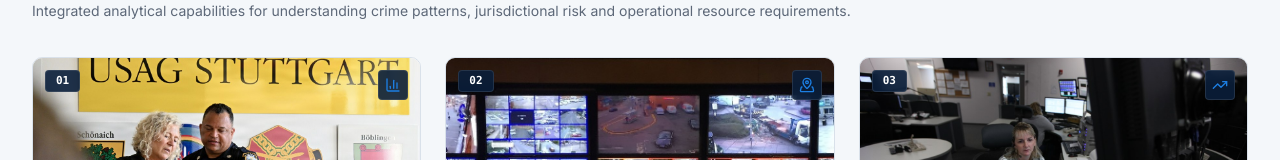
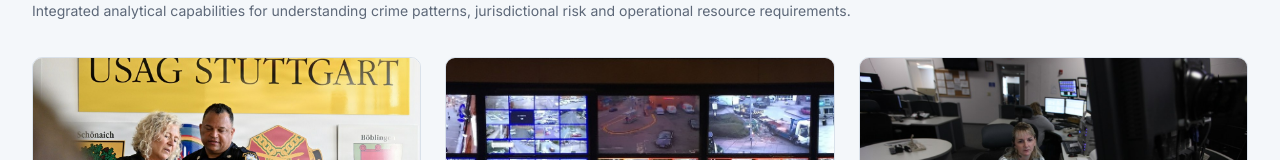
Before and after one commit to Sai-Prasanya26/Crime-Management-System, a React (Vite) app in the folder frontend/: page / in a window 1280 px wide. Shown: the part 734-894 px from the top of the page. Built offline with nearby package versions, Linux system fonts and the light colour scheme; no server answers.

Commit message:
Phase 7C.20A: Simplify capability card visuals

```diff
--- a/frontend/src/pages/LandingPage.tsx
+++ b/frontend/src/pages/LandingPage.tsx
@@ -196,7 +196,7 @@
                   aria-label={`Open ${module.title}`}
                   className="group rounded-[10px] border border-[#D9E1EA] bg-white overflow-hidden flex flex-col justify-between hover:border-[#1769AA] hover:-translate-y-0.5 hover:shadow-md transition-all duration-200 shadow-2xs h-[405px] sm:h-[420px] cursor-pointer focus:outline-none focus:ring-2 focus:ring-[#1769AA]/40 focus:ring-offset-2 block text-left"
                 >
-                  {/* Top Real Photograph: 230–235px height with Badges */}
+                  {/* Top Real Photograph: 230–235px height */}
                   <div className="relative h-[230px] sm:h-[235px] w-full overflow-hidden bg-[#0B1F3A] shrink-0">
                     <img
                       src={module.image}
@@ -206,17 +206,6 @@
                         (e.currentTarget as HTMLElement).style.display = 'none';
                       }}
                     />
-                    <div className="absolute inset-0 bg-gradient-to-t from-[#0B1F3A]/70 via-transparent to-transparent pointer-events-none" />
-
-                    {/* Top Left Numbered Badge */}
-                    <div className="absolute top-3 left-3 bg-[#0B1F3A]/90 backdrop-blur-xs px-2.5 py-0.5 rounded text-[11px] font-bold text-white border border-white/10 font-mono">
-                      <span>{module.number}</span>
-                    </div>
-
-                    {/* Top Right Lucide Icon Overlay */}
-                    <div className="absolute top-3 right-3 bg-[#0B1F3A]/90 backdrop-blur-xs p-1.5 rounded text-[#1D7FE2] border border-white/10">
-                      <Icon className="h-4 w-4" />
-                    </div>
                   </div>
 
                   {/* Content (160–180px with 20px padding) */}
```
